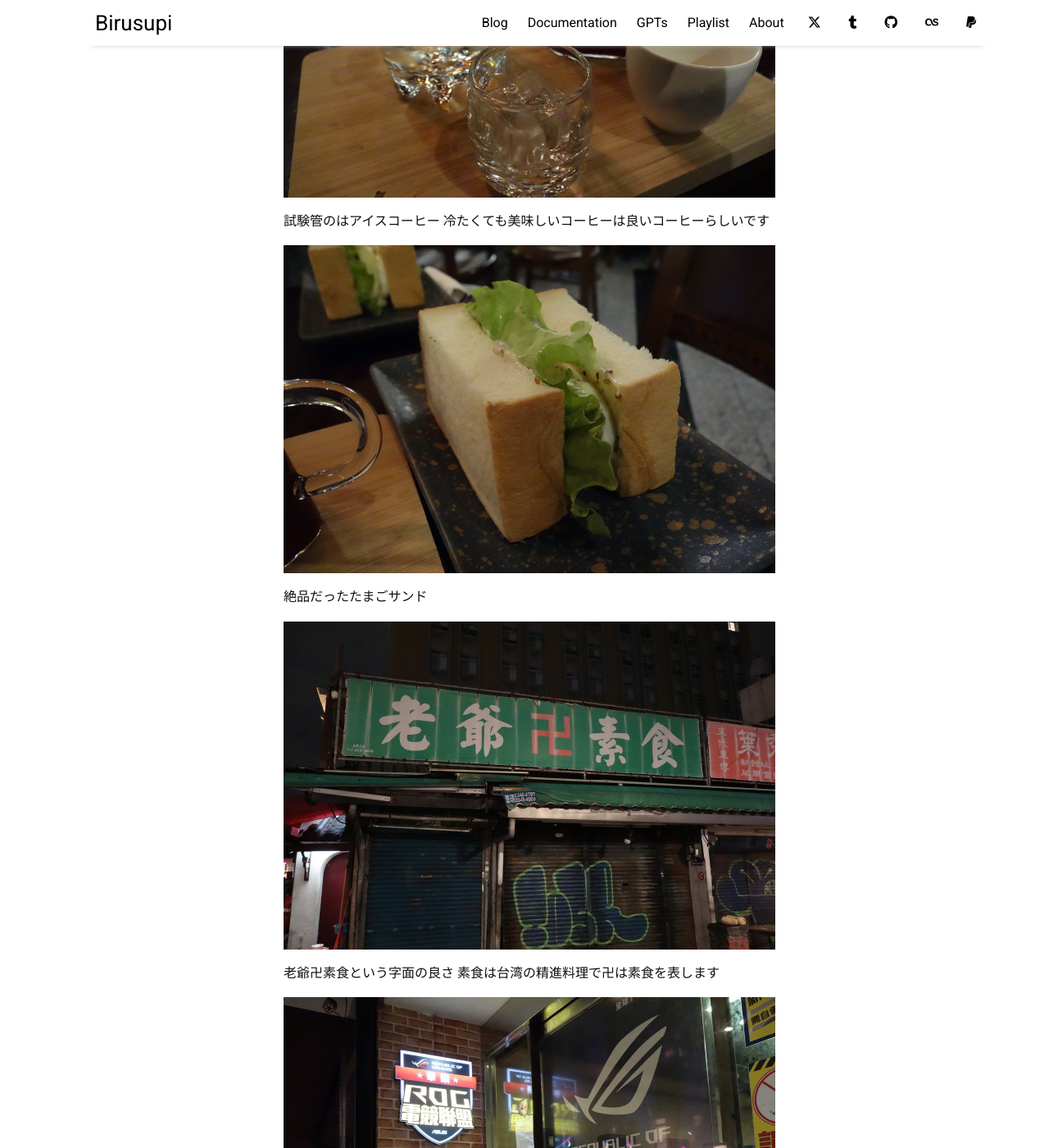
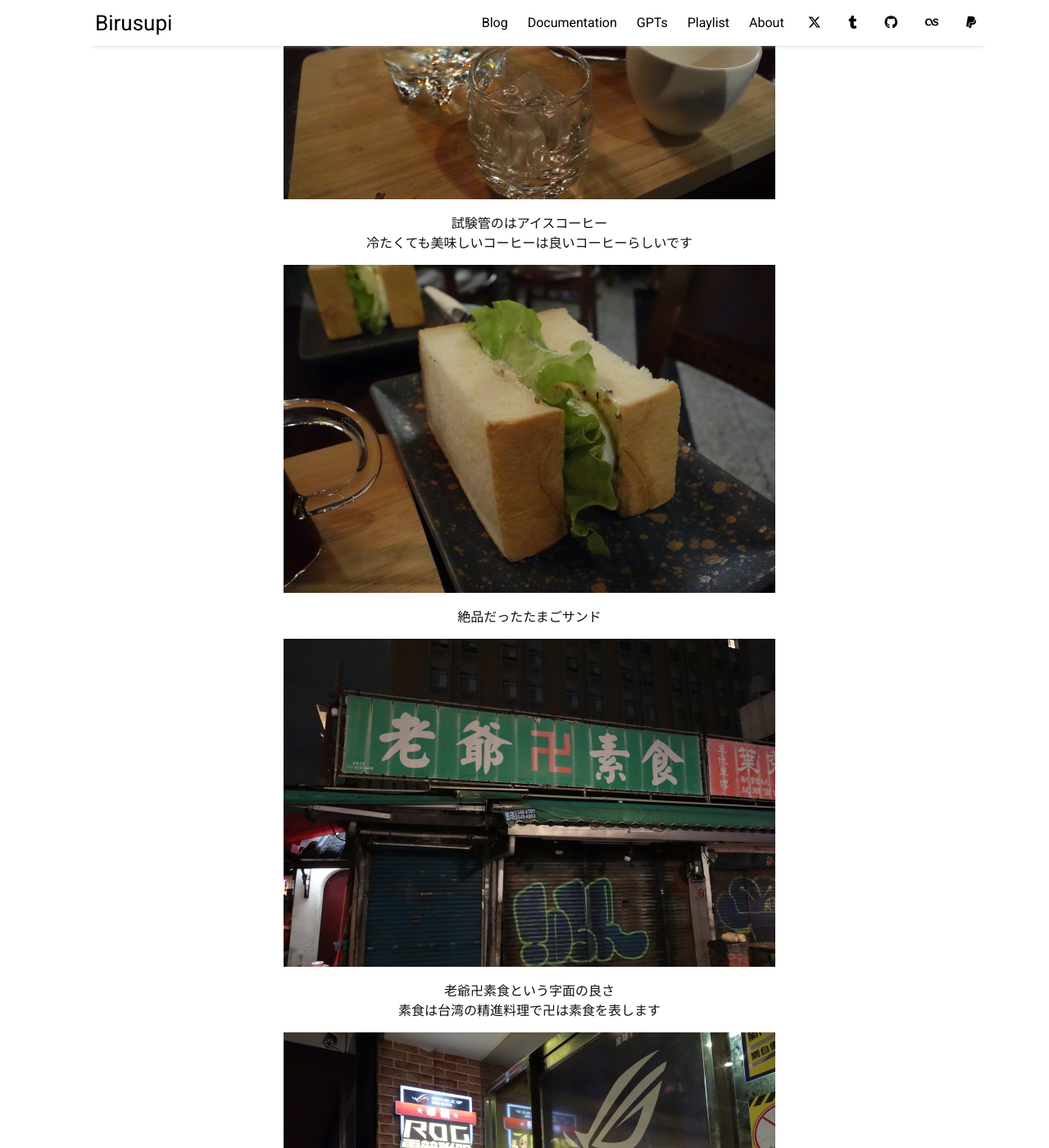
Before and after one commit to spira-unplugged/birusupi, a Jekyll site: the page built from _posts/2024-12-13-taiwantrip.md, in a window 1280 px wide and 1400 px high, scrolled down 6188 px. Shown: the whole window at 82% size. Built offline with Jekyll 4.4.1, drawn with Linux system fonts in a browser that asks for light colours; some of the changed text lies outside the part shown.

```diff
--- a/_posts/2024-12-13-taiwantrip.md
+++ b/_posts/2024-12-13-taiwantrip.md
@@ -33,45 +33,36 @@ image: /assets/img/2024-12-13-taiwantrip/001.png
 この日はホテルで暫く休養を取って回復したのち、近隣にある夜市（寧夏夜市）まで出歩いて簡単にご飯を食べて床につきました。
 
 ![]({{ site.baseurl }}/assets/img/2024-12-13-taiwantrip/003.png)
-
-寧夏夜市
+<div style="text-align: center;">寧夏夜市</div>
 
 ![]({{ site.baseurl }}/assets/img/2024-12-13-taiwantrip/004.png)
 
-日本人なら漢字だけで何が売っているのか分かるもんです
+<div style="text-align: center;">日本人なら漢字だけで何が売っているのか分かるもんです</div>
 
 ### 2日目
 
 写真多めでお送りします。
 
 ![]({{ site.baseurl }}/assets/img/2024-12-13-taiwantrip/005.png)
-
-独特な尾ひれの金魚
+<div style="text-align: center;">独特な尾ひれの金魚</div>
 
 ![]({{ site.baseurl }}/assets/img/2024-12-13-taiwantrip/006.png)
-
-イニシャルD原チャ
+<div style="text-align: center;">イニシャルD原チャ</div>
 
 ![]({{ site.baseurl }}/assets/img/2024-12-13-taiwantrip/007.png)
-
-龍山寺
+<div style="text-align: center;">龍山寺</div>
 
 ![]({{ site.baseurl }}/assets/img/2024-12-13-taiwantrip/008.png)
-
-胡椒餅
+<div style="text-align: center;">胡椒餅</div>
 
 ![]({{ site.baseurl }}/assets/img/2024-12-13-taiwantrip/009.png)
-
-台北駅にあったCharli XCXの広告
+<div style="text-align: center;">台北駅にあったCharli XCXの広告</div>
 
 ![]({{ site.baseurl }}/assets/img/2024-12-13-taiwantrip/010.png)
-
-BL板南線のICトークンコイン（切符）
-これをゲートにかざして乗ります
+<div style="text-align: center;">BL板南線のICトークンコイン（切符）<br>これをゲートにかざして乗ります</div>
 
 ![]({{ site.baseurl }}/assets/img/2024-12-13-taiwantrip/011.png)
-
-台北101のApple Store
+<div style="text-align: center;">台北101のApple Store</div>
 
 夜になり、歩き疲れて入った喫茶店が森高砂咖啡館という台湾コーヒーの名店だったようで、コーヒーとたまごサンドを頂きました。
 
@@ -80,50 +71,36 @@ BL板南線のICトークンコイン（切符）
 コーヒーは言わずもがなでしたが、たまごサンドがめちゃくちゃ美味しかった…。今まで食べたたまごサンドで一番美味しかったかもしれません。
 
 ![]({{ site.baseurl }}/assets/img/2024-12-13-taiwantrip/012.png)
-
-試験管のはアイスコーヒー
-冷たくても美味しいコーヒーは良いコーヒーらしいです
+<div style="text-align: center;">試験管のはアイスコーヒー<br>冷たくても美味しいコーヒーは良いコーヒーらしいです</div>
 
 ![]({{ site.baseurl }}/assets/img/2024-12-13-taiwantrip/013.png)
-
-絶品だったたまごサンド
+<div style="text-align: center;">絶品だったたまごサンド</div>
 
 ![]({{ site.baseurl }}/assets/img/2024-12-13-taiwantrip/014.png)
-
-老爺卍素食という字面の良さ
-素食は台湾の精進料理で卍は素食を表します
+<div style="text-align: center;">老爺卍素食という字面の良さ<br>素食は台湾の精進料理で卍は素食を表します</div>
 
 ![]({{ site.baseurl }}/assets/img/2024-12-13-taiwantrip/015.png)
-
-ゲーミングPCが沢山置いてあるゲームセンター
-みんなLOLみたいなのやってた
+<div style="text-align: center;">ゲーミングPCが沢山置いてあるゲームセンター<br>みんなLOLみたいなのやってた</div>
 
 ![]({{ site.baseurl }}/assets/img/2024-12-13-taiwantrip/016.png)
-
-台湾ビールで〆
+<div style="text-align: center;">台湾ビールで〆</div>
 
 ### 3日目
 
 ホテルのチェックアウト後に用務のために迪化街の方に行きましたので、ついで近辺で朝食を食べることにしました。
 
 ![]({{ site.baseurl }}/assets/img/2024-12-13-taiwantrip/017.png)
-
-オープン前の閑散とした迪化街
-朝10時くらいですがとっても静か
-
-本当は1、2日目に食べようとしていたのですが逃していた魯肉飯をついに食べることが出来たので、台北旅行のミッションはほぼクリアしたと言ったところ。
+<div style="text-align: center;">オープン前の閑散とした迪化街<br>朝10時くらいですがとっても静か<br><br>本当は1、2日目に食べようとしていたのですが逃していた魯肉飯をついに食べることが出来たので、台北旅行のミッションはほぼクリアしたと言ったところ。</div>
 
 ![]({{ site.baseurl }}/assets/img/2024-12-13-taiwantrip/018.png)
-
-空いていたお店で魯肉飯
-
-その後仕事を終えMRTで桃園空港まで向かい、帰路につきました。
+<div style="text-align: center;">空いていたお店で魯肉飯<br><br>その後仕事を終えMRTで桃園空港まで向かい、帰路につきました。</div>
 
 ![]({{ site.baseurl }}/assets/img/2024-12-13-taiwantrip/019.png)
+<div style="text-align: center;">MRTからパシャリ</div>
 
-MRTからパシャリ
 
 ---
+
 
 ## 余談 旅歩き時の荷物について
 
@@ -134,9 +111,7 @@ MRTからパシャリ
 旅歩き時のセットが先日のAmazonブラックフライデーで上手くまとまったので、ご紹介したいと思います。
 
 ![]({{ site.baseurl }}/assets/img/2024-12-13-taiwantrip/020.png)
-
-これらと財布、パスポートをウエストポーチにIN
-（これはiPhone 12 miniで撮影）
+<div style="text-align: center;">これらと財布、パスポートをウエストポーチにIN<br>（これはiPhone 12 miniで撮影）</div>
 
 ### コンパクトデジタルカメラ SONY DSC-RX100
 
@@ -155,8 +130,8 @@ MacBook Proの充電器はその筆頭ですが、どうしてそんなに大き
 小さいこれ1つでスマホからだいたいのノートPCまで全て充電可能なのはとてもありがたいです。
 
 ![]({{ site.baseurl }}/assets/img/2024-12-13-taiwantrip/021.png)
+<div style="text-align: center;">Anker公式HP <a href="https://www.ankerjapan.com/pages/anker-nano-2">Anker Nano Ⅱ</a>より</div>
 
-Anker公式HP [Anker Nano Ⅱ](https://www.ankerjapan.com/pages/anker-nano-2)より
 
 [Amazon.co.jpで購入する](https://amzn.to/3D6JlHb)
 
@@ -175,8 +150,7 @@ Anker公式HP [Anker Nano Ⅱ](https://www.ankerjapan.com/pages/anker-nano-2)
 ちなみに後述のAirPods Proの第2世代以降はApple Watch充電器でも充電が出来るのですが、この製品でも充電可能です。
 
 ![]({{ site.baseurl }}/assets/img/2024-12-13-taiwantrip/022.png)
-
-AirPods Proも充電できますよ
+<div style="text-align: center;">AirPods Proも充電できますよ</div>
 
 [Amazon.co.jpで購入する](https://amzn.to/3BqPvBz)
 
```
Also changed, not shown: _posts/2025-01-03-gnosia.md (+5 -5 lines), _posts/2025-03-22-autolomography.md (+4 -4 lines), _posts/2025-04-12-Nikes Kohh Verse - Frank Ocean.md (+1 -1 lines), _posts/2025-04-20-yhcm.md (+3 -3 lines), 1 other file.
